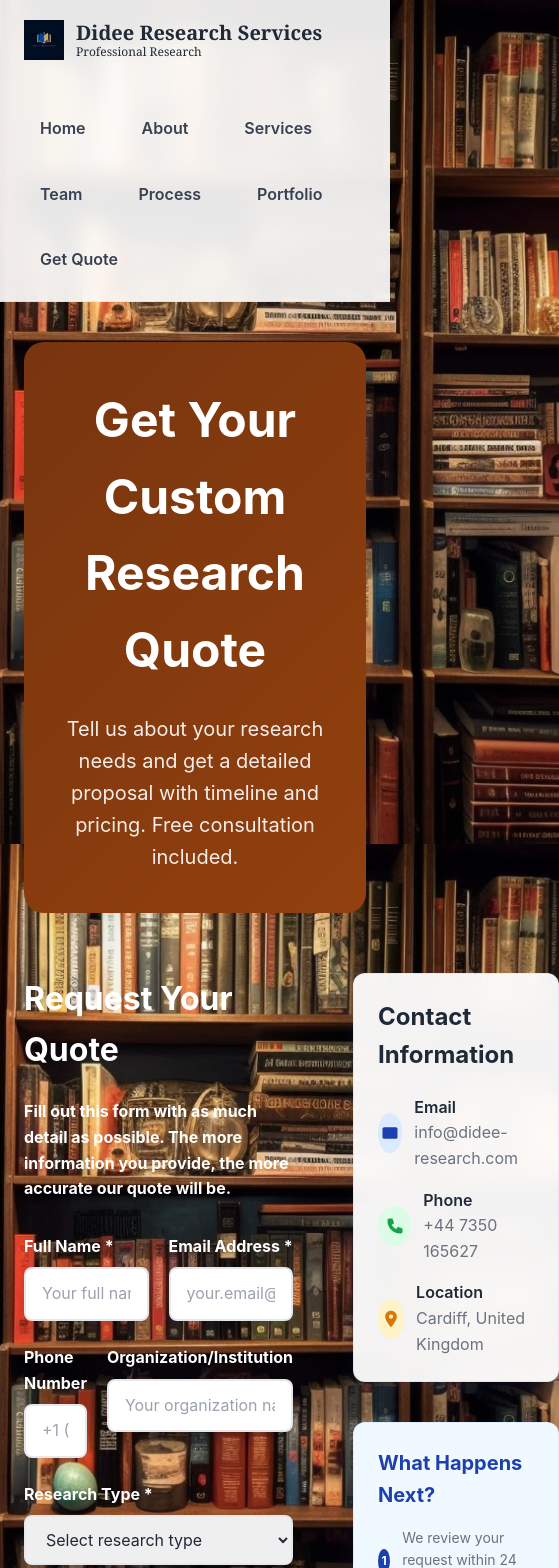
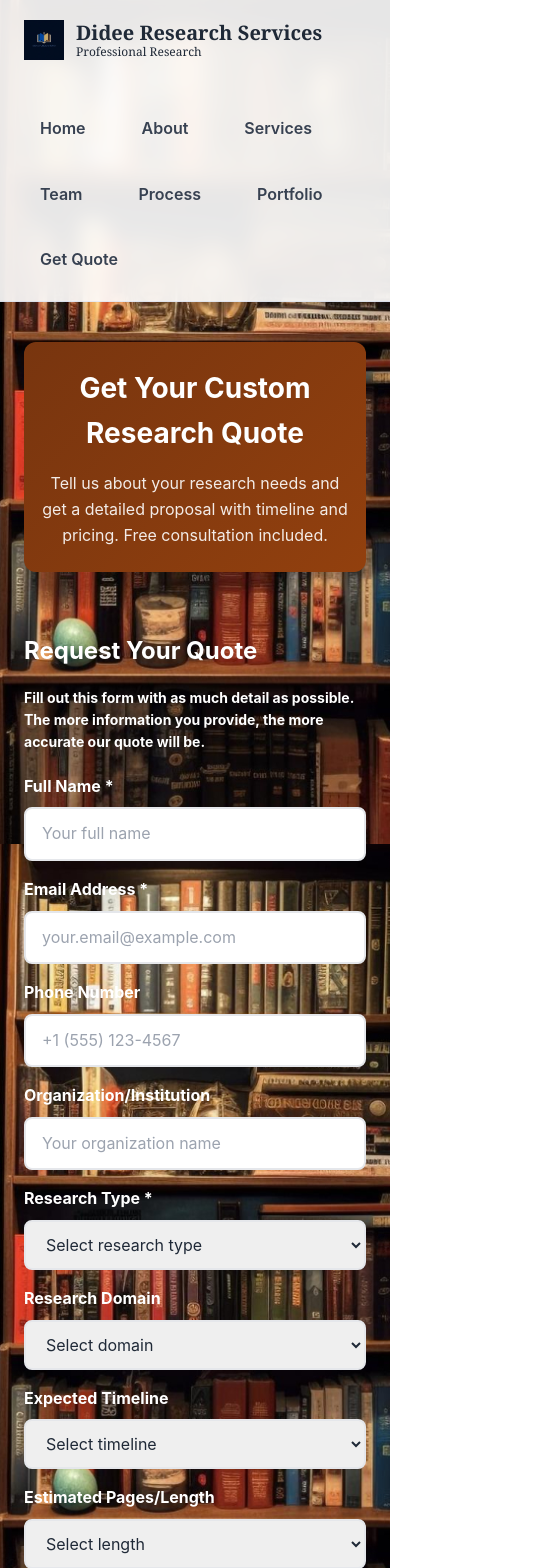
Before and after one commit to Jennifernkem/didee-research-services, a Next.js app: page /contact in a window 390 px wide. Shown: the top 1568 px of the page, 559 px wide, since content can reach past the window. Built offline with nearby package versions, Linux system fonts and the light colour scheme.

Commit message:
Make site mobile-friendly with responsive design

```diff
--- a/app/contact/page.tsx
+++ b/app/contact/page.tsx
@@ -2,24 +2,24 @@ export default function Contact() {
   return (
     <div style={{display: 'flex', flexDirection: 'column', gap: '60px'}}>
       {/* Header */}
-      <section style={{textAlign: 'center', padding: '40px 20px', background: 'linear-gradient(135deg, #78350f 0%, #92400e 100%)', borderRadius: '20px', color: 'white'}}>
-        <h1 style={{fontSize: '48px', fontWeight: 'bold', marginBottom: '24px'}}>Get Your Custom Research Quote</h1>
-        <p style={{fontSize: '20px', opacity: '0.9', maxWidth: '800px', margin: '0 auto'}}>
+      <section style={{textAlign: 'center', padding: 'clamp(24px, 5vw, 40px) clamp(16px, 4vw, 20px)', background: 'linear-gradient(135deg, #78350f 0%, #92400e 100%)', borderRadius: 'clamp(12px, 3vw, 20px)', color: 'white'}}>
+        <h1 style={{fontSize: 'clamp(28px, 7vw, 48px)', fontWeight: 'bold', marginBottom: 'clamp(16px, 3vw, 24px)'}}>Get Your Custom Research Quote</h1>
+        <p style={{fontSize: 'clamp(16px, 3vw, 20px)', opacity: '0.9', maxWidth: '800px', margin: '0 auto'}}>
           Tell us about your research needs and get a detailed proposal with timeline and pricing. Free consultation included.
         </p>
       </section>
 
-      <div style={{display: 'grid', gridTemplateColumns: '2fr 1fr', gap: '60px'}}>
+      <div style={{display: 'grid', gridTemplateColumns: 'repeat(auto-fit, minmax(min(100%, 400px), 1fr))', gap: 'clamp(30px, 5vw, 60px)'}}>
         {/* Quote Request Form */}
         <div>
-          <h2 style={{fontSize: '32px', fontWeight: 'bold', marginBottom: '24px', color: 'white'}}>Request Your Quote</h2>
-          <p style={{fontSize: '16px', color: 'white', marginBottom: '32px', fontWeight: 'bold'}}>
+          <h2 style={{fontSize: 'clamp(24px, 5vw, 32px)', fontWeight: 'bold', marginBottom: 'clamp(16px, 3vw, 24px)', color: 'white'}}>Request Your Quote</h2>
+          <p style={{fontSize: 'clamp(14px, 2.5vw, 16px)', color: 'white', marginBottom: 'clamp(20px, 4vw, 32px)', fontWeight: 'bold'}}>
             Fill out this form with as much detail as possible. The more information you provide, the more accurate our quote will be.
           </p>
 
-          <form action="https://formspree.io/f/mojnagvg" method="POST" style={{display: 'flex', flexDirection: 'column', gap: '24px'}}>
+          <form action="https://formspree.io/f/mojnagvg" method="POST" style={{display: 'flex', flexDirection: 'column', gap: 'clamp(16px, 3vw, 24px)'}}>
             {/* Personal Information */}
-            <div style={{display: 'grid', gridTemplateColumns: '1fr 1fr', gap: '20px'}}>
+            <div style={{display: 'grid', gridTemplateColumns: 'repeat(auto-fit, minmax(min(100%, 200px), 1fr))', gap: 'clamp(16px, 3vw, 20px)'}}>
               <div>
                 <label style={{display: 'block', marginBottom: '8px', fontWeight: 'bold', color: 'white'}}>Full Name *</label>
                 <input
@@ -42,7 +42,7 @@ export default function Contact() {
               </div>
             </div>
 
-            <div style={{display: 'grid', gridTemplateColumns: '1fr 1fr', gap: '20px'}}>
+            <div style={{display: 'grid', gridTemplateColumns: 'repeat(auto-fit, minmax(min(100%, 200px), 1fr))', gap: 'clamp(16px, 3vw, 20px)'}}>
               <div>
                 <label style={{display: 'block', marginBottom: '8px', fontWeight: 'bold', color: 'white'}}>Phone Number</label>
                 <input
@@ -83,7 +83,7 @@ export default function Contact() {
               </select>
             </div>
 
-            <div style={{display: 'grid', gridTemplateColumns: '1fr 1fr', gap: '20px'}}>
+            <div style={{display: 'grid', gridTemplateColumns: 'repeat(auto-fit, minmax(min(100%, 200px), 1fr))', gap: 'clamp(16px, 3vw, 20px)'}}>
               <div>
                 <label style={{display: 'block', marginBottom: '8px', fontWeight: 'bold', color: 'white'}}>Research Domain</label>
                 <select style={{width: '100%', padding: '12px 16px', border: '2px solid #e5e7eb', borderRadius: '8px', fontSize: '16px'}} name="Research_Domain">
@@ -115,7 +115,7 @@ export default function Contact() {
               </div>
             </div>
 
-            <div style={{display: 'grid', gridTemplateColumns: '1fr 1fr', gap: '20px'}}>
+            <div style={{display: 'grid', gridTemplateColumns: 'repeat(auto-fit, minmax(min(100%, 200px), 1fr))', gap: 'clamp(16px, 3vw, 20px)'}}>
               <div>
                 <label style={{display: 'block', marginBottom: '8px', fontWeight: 'bold', color: 'white'}}>Estimated Pages/Length</label>
                 <select style={{width: '100%', padding: '12px 16px', border: '2px solid #e5e7eb', borderRadius: '8px', fontSize: '16px'}} name="Pages_Length">
--- a/app/portfolio/page.tsx
+++ b/app/portfolio/page.tsx
@@ -4,16 +4,16 @@ export default function Portfolio() {
   return (
     <div style={{display: 'flex', flexDirection: 'column', gap: '60px'}}>
       {/* Header */}
-      <section style={{textAlign: 'center', padding: '40px 20px', background: 'linear-gradient(135deg, #78350f 0%, #92400e 100%)', borderRadius: '20px', color: 'white'}}>
-        <h1 style={{fontSize: '48px', fontWeight: 'bold', marginBottom: '24px'}}>Our Research Portfolio</h1>
-        <p style={{fontSize: '20px', opacity: '0.9', maxWidth: '800px', margin: '0 auto'}}>
+      <section style={{textAlign: 'center', padding: 'clamp(24px, 5vw, 40px) clamp(16px, 4vw, 20px)', background: 'linear-gradient(135deg, #78350f 0%, #92400e 100%)', borderRadius: 'clamp(12px, 3vw, 20px)', color: 'white'}}>
+        <h1 style={{fontSize: 'clamp(28px, 7vw, 48px)', fontWeight: 'bold', marginBottom: 'clamp(16px, 3vw, 24px)'}}>Our Research Portfolio</h1>
+        <p style={{fontSize: 'clamp(16px, 3vw, 20px)', opacity: '0.9', maxWidth: '800px', margin: '0 auto'}}>
           Explore our published research works and successful projects across multiple domains. Quality research that makes an impact.
         </p>
       </section>
 
       {/* Didee Publications Showcase */}
       <section>
-        <div style={{display: 'grid', gridTemplateColumns: '1fr 1fr', gap: '60px', alignItems: 'center'}}>
+        <div style={{display: 'grid', gridTemplateColumns: 'repeat(auto-fit, minmax(min(100%, 350px), 1fr))', gap: 'clamp(30px, 5vw, 60px)', alignItems: 'center'}}>
           <div>
             <h2 style={{fontSize: '36px', fontWeight: 'bold', marginBottom: '24px', color: 'white'}}>Didee Publications</h2>
             <p style={{fontSize: '18px', color: 'white', marginBottom: '30px', lineHeight: '1.7', fontWeight: 'bold'}}>
@@ -46,9 +46,9 @@ export default function Portfolio() {
       </section>
 
       {/* Recent Publications */}
-      <section style={{backgroundColor: '#f8fafc', padding: '60px 40px', borderRadius: '20px'}}>
-        <h2 style={{fontSize: '36px', fontWeight: 'bold', textAlign: 'center', marginBottom: '50px', color: '#1f2937'}}>Recent Published Research</h2>
-        <div style={{display: 'grid', gridTemplateColumns: 'repeat(auto-fit, minmax(350px, 1fr))', gap: '30px'}}>
+      <section style={{backgroundColor: '#f8fafc', padding: 'clamp(30px, 5vw, 60px) clamp(20px, 4vw, 40px)', borderRadius: 'clamp(12px, 3vw, 20px)'}}>
+        <h2 style={{fontSize: 'clamp(24px, 5vw, 36px)', fontWeight: 'bold', textAlign: 'center', marginBottom: 'clamp(30px, 5vw, 50px)', color: '#1f2937'}}>Recent Published Research</h2>
+        <div style={{display: 'grid', gridTemplateColumns: 'repeat(auto-fit, minmax(min(100%, 300px), 1fr))', gap: 'clamp(20px, 3vw, 30px)'}}>
 
           <div className="card" style={{borderLeft: '4px solid #059669'}}>
             <div style={{marginBottom: '16px'}}>
@@ -150,8 +150,8 @@ export default function Portfolio() {
 
       {/* Research Domains */}
       <section>
-        <h2 style={{fontSize: '36px', fontWeight: 'bold', textAlign: 'center', marginBottom: '50px', color: 'white'}}>Our Research Expertise</h2>
-        <div style={{display: 'grid', gridTemplateColumns: 'repeat(auto-fit, minmax(280px, 1fr))', gap: '30px'}}>
+        <h2 style={{fontSize: 'clamp(24px, 5vw, 36px)', fontWeight: 'bold', textAlign: 'center', marginBottom: 'clamp(30px, 5vw, 50px)', color: 'white'}}>Our Research Expertise</h2>
+        <div style={{display: 'grid', gridTemplateColumns: 'repeat(auto-fit, minmax(min(100%, 250px), 1fr))', gap: 'clamp(20px, 3vw, 30px)'}}>
 
           <div className="card" style={{textAlign: 'center', borderTop: '4px solid #1e40af'}}>
             <h3 style={{fontSize: '20px', fontWeight: '700', marginBottom: '16px', color: '#1e40af'}}>Psychology & Mental Health</h3>
```
